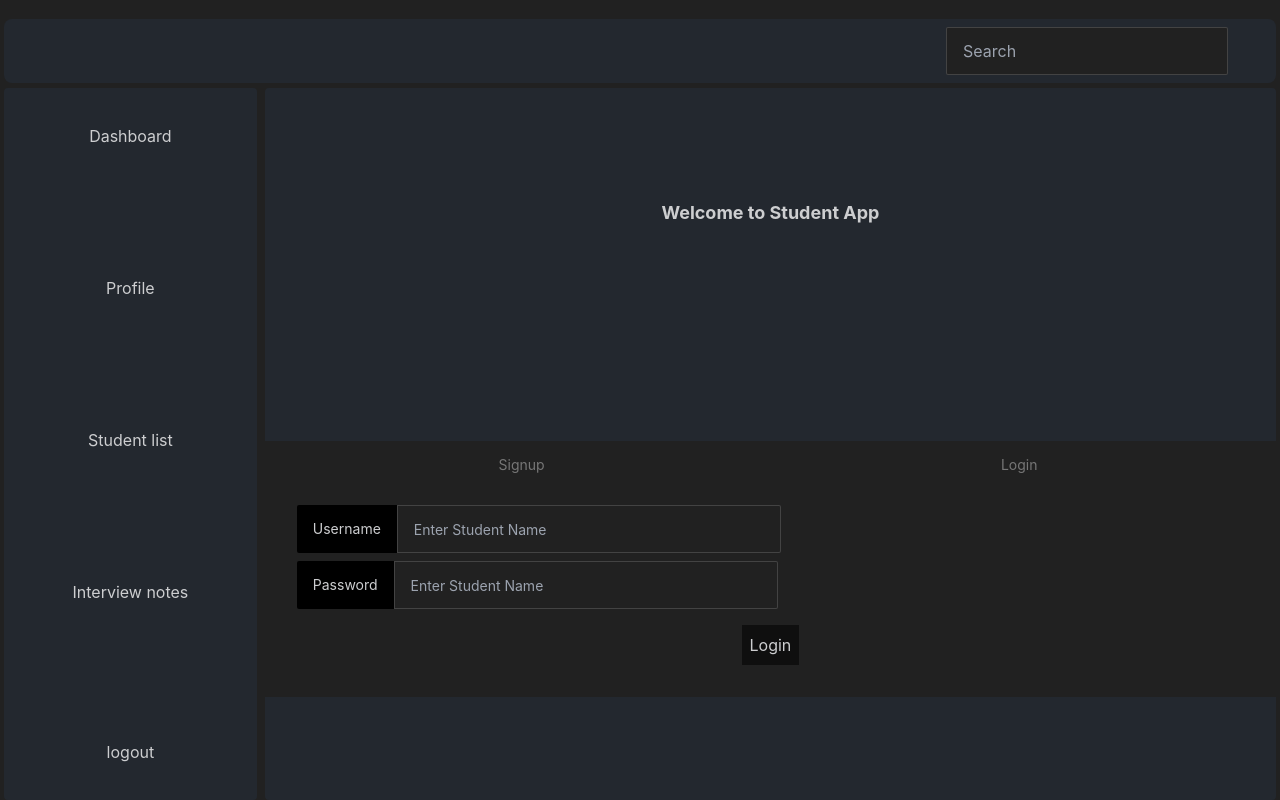
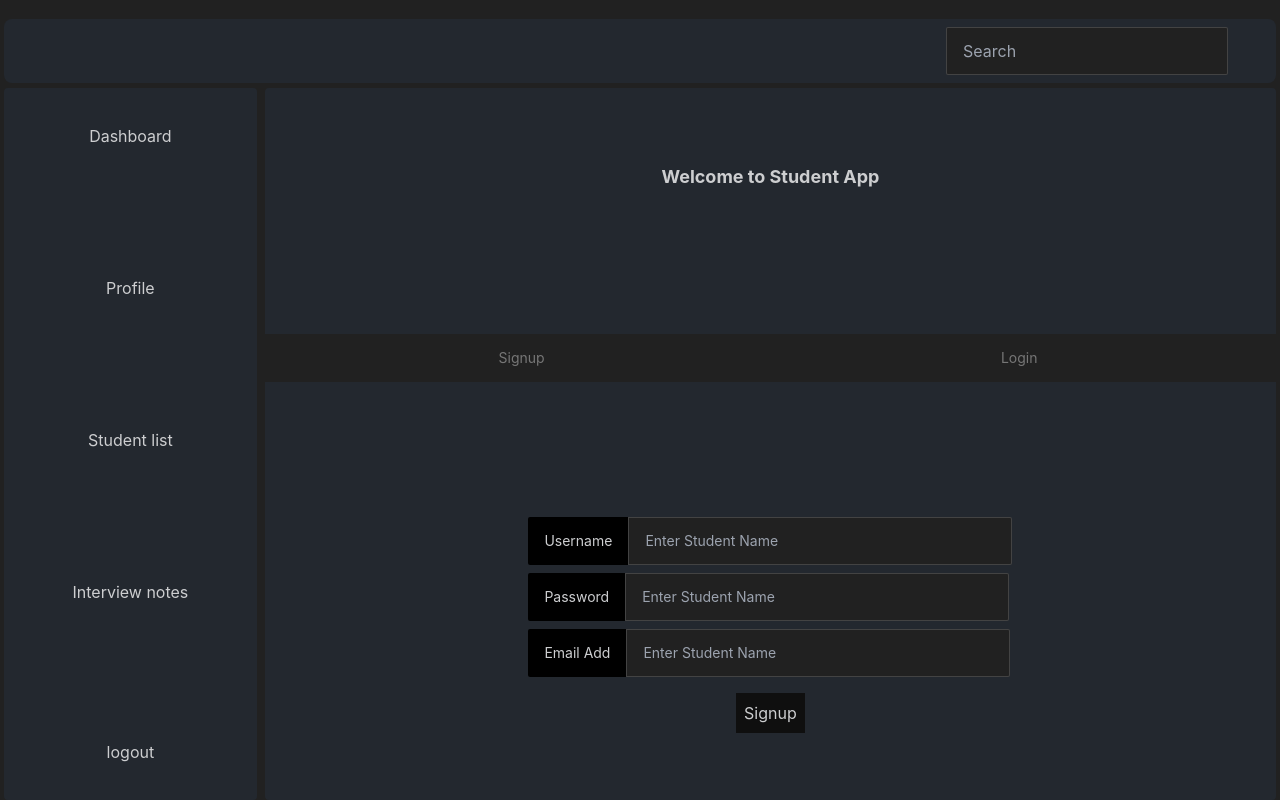
Before and after one commit to Baskaryad/BootstrapCard-Task, a React (Create React App) app: page / in a window 1280 px wide. Built offline with nearby package versions, Linux system fonts and the light colour scheme; no server answers.

Commit message:
SignupReducer implementation in react app

```diff
--- a/src/API/api.js
+++ b/src/API/api.js
@@ -1 +1,2 @@
 export const API = "https://64911db92f2c7ee6c2c7bea0.mockapi.io/user"
+export const UserApi = "https://64911d612f2c7ee6c2c7bddf.mockapi.io/auth"
--- a/src/Components/StudentList.js
+++ b/src/Components/StudentList.js
@@ -29,7 +29,9 @@ function StudentList(){
 
 <div className="join">
 <button
-         onClick={()=>setPage(currentPage-1)}
+         onClick={()=>
+          currentPage >1 ? setPage(currentPage-1) : ""
+        }
          className={`join-item btn btn-md `}>prev
          </button>
   {
@@ -44,7 +46,9 @@ function StudentList(){
     ))
   }
 <button
-         onClick={()=>setPage(currentPage+1)}
+         onClick={()=>
+          currentPage < Math.ceil((studentData.length/2))
+          ? setPage(currentPage+1) : ""}
          className={`join-item btn btn-md `}>next
          </button>
 </div>
--- a/src/Components/TopBar.js
+++ b/src/Components/TopBar.js
@@ -4,7 +4,6 @@ function TopBar() {
   const { username } = useSelector(
     (state) =>
     state.loginInfo.data);
-
   return (
     <div className="navbar bg-neutral text-neutral-content rounded-lg tool-bar">
       <div className="flex-1">
--- a/src/Pages/Dashboard.js
+++ b/src/Pages/Dashboard.js
@@ -3,12 +3,15 @@ import { useState } from "react";
 import Base from "../BasePage/Base";
 import { useDispatch } from "react-redux";
 import { loginUser } from "../Reducers/loginReducer";
+import { signupUser } from "../Reducers/signupReducer";
 
 
 
 export default function Dashboard({student}){
   const [username, setUserName] = useState("");
   const [password, setPassword] = useState("");
+  const [email, setEmail]= useState("");
+  const [tab, setTab] = useState(1);
   const dispatch = useDispatch()
   const userLogin = ()=>{
     const userData = {
@@ -18,13 +21,28 @@ export default function Dashboard({student}){
     console.log(userData)
     dispatch(loginUser(userData))
   }
+
+  const userSignUp = ()=>{
+     const signUpData = {
+      username,
+      password,
+      email
+     }
+     dispatch(signupUser(signUpData));
+  }
     return (
         <Base>
         <h1 className="text-lg font-bold p-2 m-2">Welcome to Student App</h1>
         <div className="tabs p-2 m-2 w-full bg-base-100">
-         <a className="tab w-1/2"> Signup </a>
-        <a className="tab w-1/2">Login</a>
-        <div className="login-form p-2 m-2 w-full">
+         <button className="tab w-1/2"
+         onClick={()=>setTab(1)}
+         > Signup </button>
+        <button className="tab w-1/2"
+         onClick={()=>setTab(2)}
+        >Login</button>
+         </div>
+
+         <div className="form-control" style={{display: tab===2 ? "block": "none"}}>
                 <label className="input-group input-group-md m-2">
                     <span>Username</span>
                     <input
@@ -59,7 +77,54 @@ export default function Dashboard({student}){
 
 
         </div>
-         </div>
+
+        <div className="form-control" style={{display: tab===1 ? "block": "none"}}>
+                <label className="input-group input-group-md m-2">
+                    <span>Username</span>
+                    <input
+                    type="text"
+                    placeholder="Enter Student Name"
+                    className="input input-bordered input-md w-96"
+                    value={username}
+                    onChange={(e)=>setUserName(e.target.value)}
+
+                     />
+
+                </label>
+
+                <label className="input-group input-group-md m-2">
+                    <span>Password</span>
+                    <input
+                    type="password"
+                    placeholder="Enter Student Name"
+                    className="input input-bordered input-md w-96"
+                    value={password}
+                    onChange={(e)=>setPassword(e.target.value)}
+
+                     />
+
+                </label>
+
+                <label className="input-group input-group-md m-2">
+                    <span>Email Add</span>
+                    <input
+                    type="email"
+                    placeholder="Enter Student Name"
+                    className="input input-bordered input-md w-96"
+                    value={email}
+                    onChange={(e)=>setEmail(e.target.value)}
+
+                     />
+
+                </label>
+
+                <button className=" bg-base-200 p-2 m-2"
+                onClick={userSignUp}
+                >
+                   Signup
+                </button>
+
+        </div>
 
 
         </Base>
--- a/src/Pages/Profile.js
+++ b/src/Pages/Profile.js
@@ -1,9 +1,33 @@
+import { useSelector } from "react-redux";
 import Base from "../BasePage/Base";
+import { useEffect } from "react";
+import { useNavigate } from "react-router-dom";
+
 
 export default function Profile(){
+    const navigate = useNavigate();
+
+    useEffect(()=>{
+       if (!localStorage.getItem("username")){
+           navigate("/",{replace:true});
+       }
+    }, [navigate]);
+
+    const {username, email} = (useSelector((state)=>state.signupInfo.data))
+
     return (
         <Base>
-            Profile
+           <div className="artboard p-2 mt-24 w-96 bg-base-300">
+           {username && (
+            <>
+            <div className="text-bold">Profile Info</div>
+               <p>Name : {username}</p>
+               <p>Email: {email}</p>
+             </>
+            )}
+           </div>
+
+
         </Base>
     )
 }
--- a/src/Reducers/loginReducer.js
+++ b/src/Reducers/loginReducer.js
@@ -1,5 +1,4 @@
 import { createSlice } from "@reduxjs/toolkit";
-
 
 
 const loginSlice = createSlice({
@@ -16,6 +15,7 @@ const loginSlice = createSlice({
         },
         logoutUser : (state, action)=>{
             state.data = {username:"", password:""}
+            localStorage.removeItem("username");
         }
     }
 })
--- /dev/null
+++ b/src/Reducers/signupReducer.js
@@ -0,0 +1,36 @@
+import { createSlice } from "@reduxjs/toolkit";
+import { UserApi } from "../API/api";
+
+
+const signupSlice = createSlice({
+name : "signupInfo",
+initialState : {
+    data: {
+        username: "",
+        email:"",
+        password: "",
+    }
+},
+reducers : {
+    signupUser : (state, action)=> {
+        console.log(action.payload)
+        state.data = action.payload
+        postStudentData(action.payload)
+    }
+}
+});
+
+export const {signupUser} = signupSlice.actions;
+export default signupSlice.reducer
+
+async function postStudentData(payload){
+    const res = await fetch(UserApi, {
+        method: "POST",
+        body : JSON.stringify(payload),
+        headers: {
+            "Content-Type": "application/json"
+        }
+      });
+      const data = await res.json();
+      localStorage.setItem("username", data.username)
+}
--- a/src/index.js
+++ b/src/index.js
@@ -8,12 +8,12 @@ import AppProvider from './Context/AppProvider';
 import { configureStore } from '@reduxjs/toolkit';
 import { Provider } from 'react-redux';
 import loginReducer from './Reducers/loginReducer';
-
+import signupReducer from './Reducers/signupReducer';
 
 const store = configureStore({
   reducer : {
     loginInfo:loginReducer,
-    signupInfo: {},
+    signupInfo: signupReducer,
   }
 })
 
```
